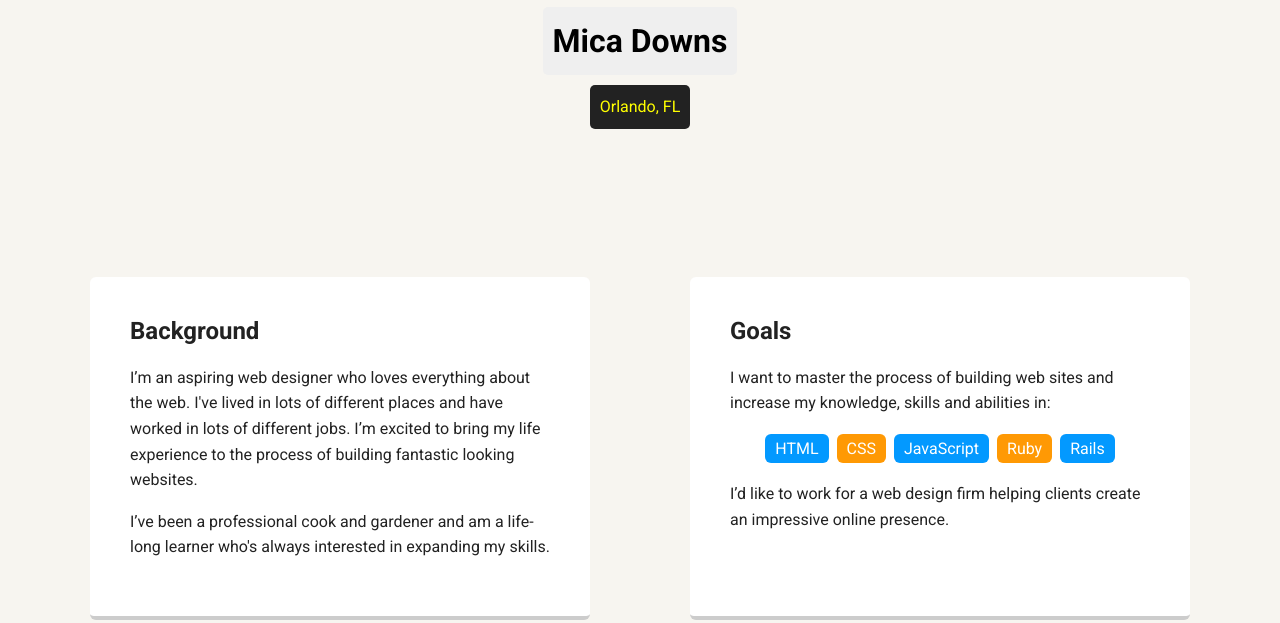
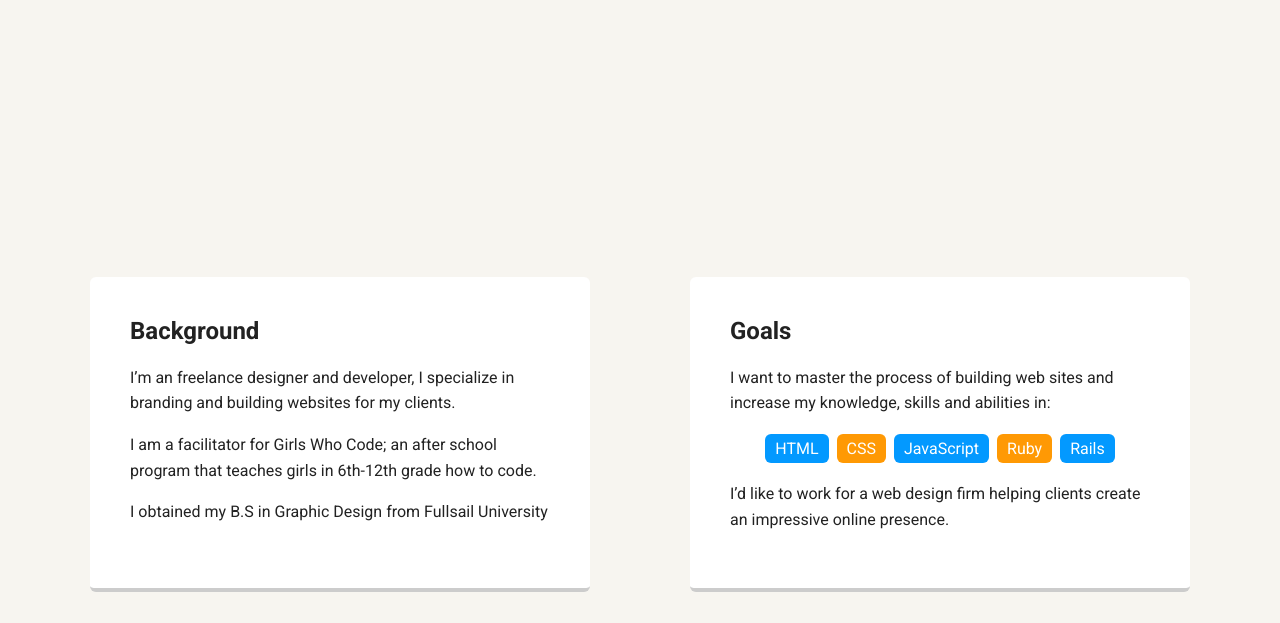
Before and after one commit to micamdowns/Portfolio-project, a plain HTML site: page index.html in a window 1280 px wide. Shown: the part 243-866 px from the top of the page. Drawn offline with Linux system fonts and the light colour scheme; a web font is replaced by a local one.

Commit message:
Updated main content (background section)

```diff
--- a/index.html
+++ b/index.html
@@ -18,15 +18,16 @@
 
     <header>
       <img src="/Users/micaetheridge/Documents/Me.jpeg" alt="Image of Mica Downs" class="profile-image">
-      <h1 class="tag name">Mica Downs</h1>
-      <p class="tag location">Orlando, FL</p>
+
     </header>
 
     <main class="flex">
       <div class="card">
         <h2>Background</h2>
-        <p>I’m an aspiring web designer who loves everything about the web. I've lived in lots of different places and have worked in lots of different jobs. I’m excited to bring my life experience to the process of building fantastic looking websites.</p>
-        <p>I’ve been a professional cook and gardener and am a life-long learner who's always interested in expanding my skills.</p>
+        <p>I’m an freelance designer and developer, I specialize in branding and building websites for my clients.</p>
+        <p>I am a facilitator for Girls Who Code; an after school program that teaches girls in 6th-12th grade how to code.</p>
+        <p>I obtained my B.S in Graphic Design from Fullsail University</p>
+
       </div>
 
       <div class="card">
```
